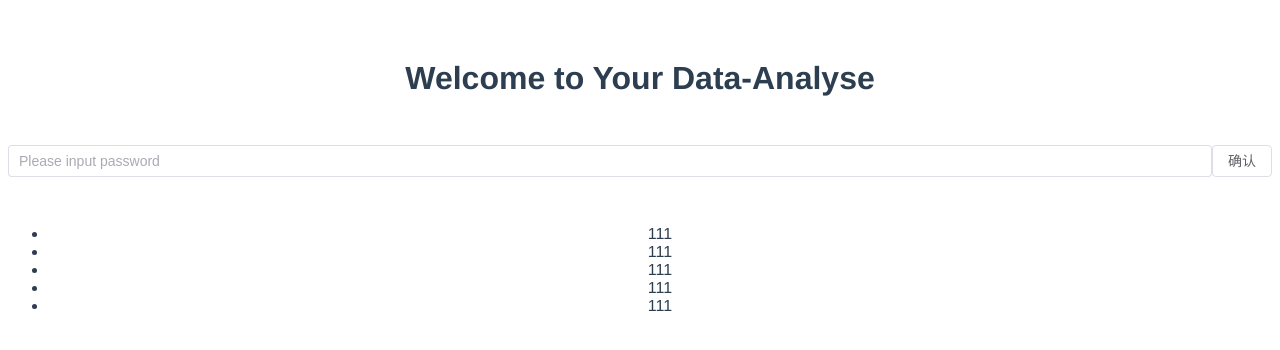
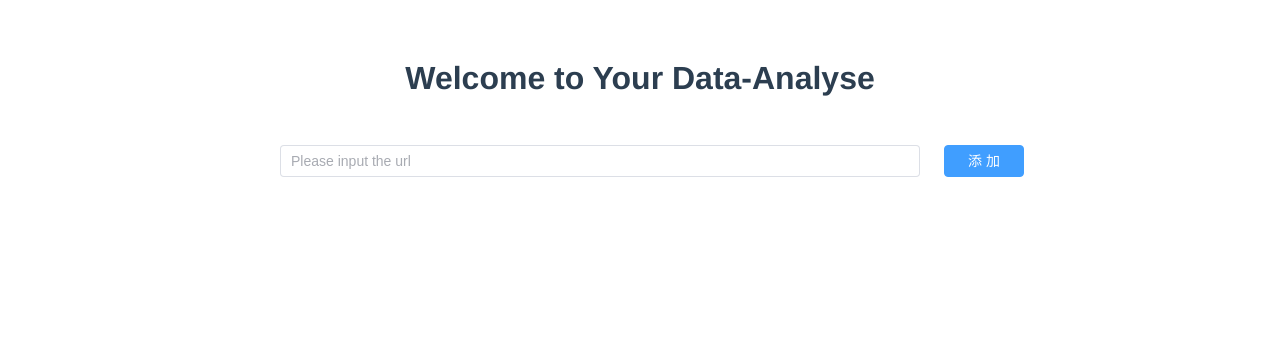
Before and after one commit to Alextt666/dy-data, a Vue app in the folder dy-ui/: page / in a window 1280 px wide. Shown: the top 350 px of the page. Built offline with nearby package versions, Linux system fonts and the light colour scheme.

Commit message:
add:引入EL组件库并增加基本逻辑

```diff
--- a/dy-ui/src/components/UrlInput.vue
+++ b/dy-ui/src/components/UrlInput.vue
@@ -1,32 +1,42 @@
 <template>
-  <div class="input-top" style="display: flex;">
-    <el-input
-    v-model="input"
-    type="password"
-    placeholder="Please input password"
-    show-password
-  />
+  <div class="input-top" >
+    <div class="input-wrapper">
+      <el-input
+        v-model="input"
+        placeholder="Please input the url "
+      />
+    </div>
 
-   <el-button style="display: inline-block;">确认</el-button>
+    <el-button style="width:80px" type="primary" @click="handleAdd">添 加</el-button>
   </div>
   <div>
     <ul>
-      <li>111</li>
-      <li>111</li>
-      <li>111</li>
-      <li>111</li>
-      <li>111</li>
+      <li v-for="(item,index) of inputArr" :key="index">{{ item }}</li>
     </ul>
   </div>
 </template>
 <script setup>
-import { ref } from 'vue';
-const input = ref('')
+import { ref ,reactive} from 'vue';
+const input = ref('');
+const inputArr = reactive([]);
+function handleAdd(){
+    if(input.value){
+        inputArr.push(input.value);
+        input.value = ''
+    }
+}
 </script>
 
 <!-- Add "scoped" attribute to limit CSS to this component only -->
 <style scoped>
 .input-top {
   margin: 3rem 0;
+  display: flex;
+  justify-content: center;
+  align-items: center;
+}
+.input-wrapper{
+    width: 40rem;
+    margin: 0 1.5rem;
 }
 </style>
```
